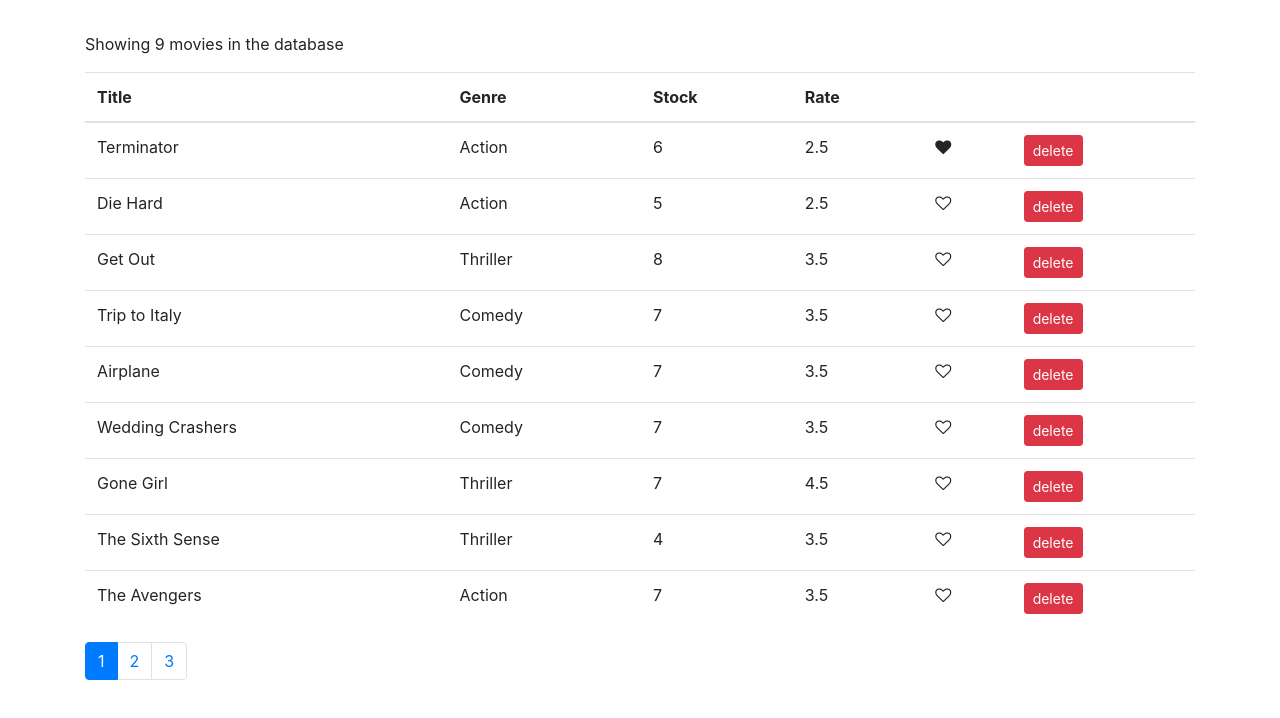
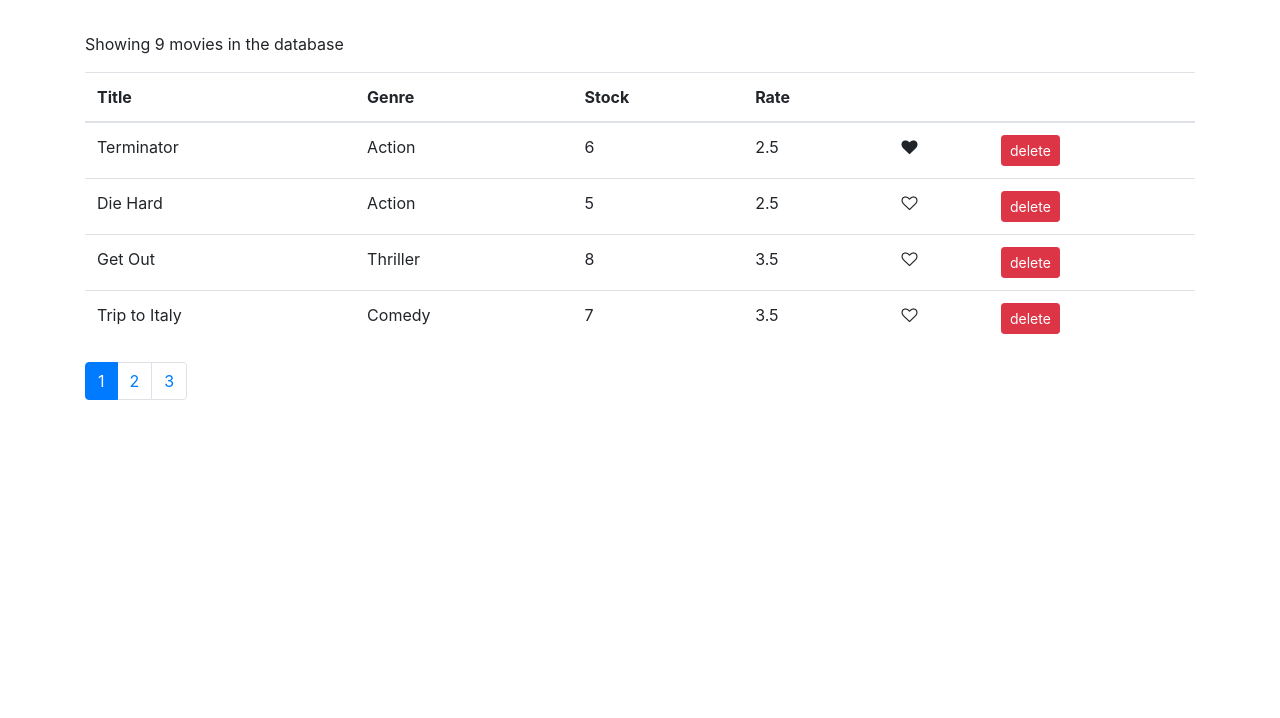
Before and after one commit to IEdiong/react-001, a React (Create React App) app: page / in a window 1280 px wide. Shown: the top 718 px of the page. Built offline with nearby package versions, Linux system fonts and the light colour scheme.

Commit message:
bug: fix the paginate function

```diff
--- a/package.json
+++ b/package.json
@@ -8,6 +8,7 @@
     "@testing-library/user-event": "^13.5.0",
     "bootstrap": "^4.1.1",
     "font-awesome": "^4.7.0",
+    "lodash": "^4.17.10",
     "react": "^17.0.2",
     "react-dom": "^17.0.2",
     "react-scripts": "5.0.0",
--- a/src/components/movies.jsx
+++ b/src/components/movies.jsx
@@ -2,6 +2,7 @@
 import { getMovies } from '../services/fakeMovieService';
 import Like from './common/like';
 import Pagination from './common/pagination';
+import { paginate } from '../utils/paginate';
 
 class Movies extends Component {
   state = {
@@ -30,7 +31,8 @@
 
   render() {
     const { length: movieCount } = this.state.movies;
-    const { currentPage, pageSize } = this.state;
+    const { currentPage, pageSize, movies: allMovies } = this.state;
+    const movies = paginate(allMovies, currentPage, pageSize);
 
     if (movieCount === 0) return <p>There are no movies in the database</p>;
 
@@ -49,7 +51,7 @@
             </tr>
           </thead>
           <tbody>
-            {this.state.movies.map((movie) => (
+            {movies.map((movie) => (
               <tr key={movie._id}>
                 <td>{movie.title}</td>
                 <td>{movie.genre.name}</td>
--- /dev/null
+++ b/src/utils/paginate.js
@@ -0,0 +1,7 @@
+// import _ from 'lodash';
+
+export function paginate(items, pageNumber, pageSize) {
+  const startIndex = pageSize * (pageNumber - 1);
+  return items.slice(startIndex, pageSize);
+  // return _(items).slice(startIndex).take(pageSize).value();
+}
```
Also changed, not shown: 1 other file (tests, documents, lock files or other folders).
